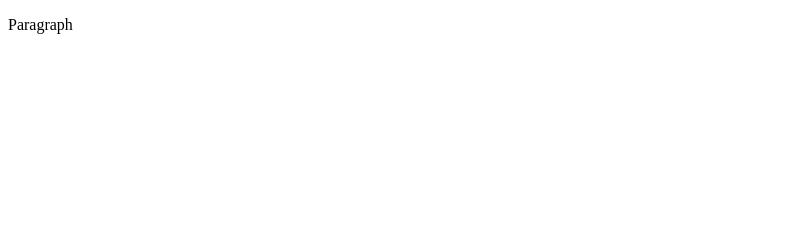
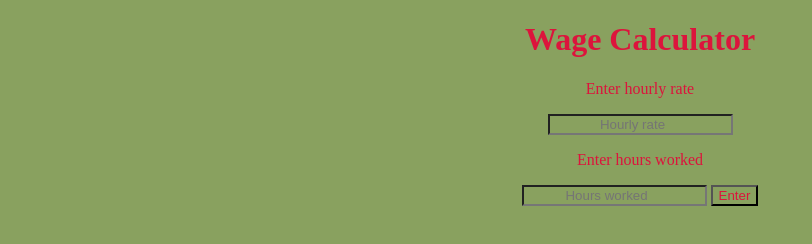
Before and after one commit to ICD2O-Digital-Tech-Denys-B/Unit2-05-HTML-Salary, a plain HTML site: page index.html in a window 1280 px wide. Shown: the whole page, without its empty margins (0-812 px from the left). Drawn offline with Linux system fonts and the light colour scheme.

Commit message:
finished

```diff
--- a/css/style.css
+++ b/css/style.css
@@ -2,3 +2,8 @@
 * Created on: Sep 2020
 * This file contains the CSS for index.html
 */
+* {
+    text-align: center;
+    background-color:rgb(137, 161, 95);
+    color: crimson;
+}
--- a/index.html
+++ b/index.html
@@ -1,9 +1,23 @@
 <!DOCTYPE html>
 <html>
   <head>
-    <title>Title</title>
+    <title>WageCalc</title>
+    <link rel="apple-touch-icon" sizes="180x180" href="./favicon/apple-touch-icon.png">
+    <link rel="icon" type="image/png" sizes="32x32" href="./favicon/favicon-32x32.png">
+    <link rel="icon" type="image/png" sizes="16x16" href="./favicon/favicon-16x16.png">
+    <link rel="manifest" href="./favicon/site.webmanifest">
+    <script src="js/script.js"></script>
+    <link rel="stylesheet" href="css/style.css"
   </head>
   <body>
-    <p>Paragraph</p>
+    <h1>Wage Calculator</h1>
+    <p>Enter hourly rate</p>
+    <input id="rate" type="number" value="" placeholder="Hourly rate">
+    <p>Enter hours worked</p>
+    <input id="hours" type="number" value="" placeholder="Hours worked">
+    <button onclick="calcWage()">Enter</button>
+    <p id="answerNoTax"></p>
+    <p id="answerTax"></p>
+    <p id="answerPostTax"></p>
   </body>
 </html>
--- a/js/script.js
+++ b/js/script.js
@@ -3,3 +3,13 @@
 // Created by: Mr. Coxall
 // Created on: Sep 2020
 // This file contains the JS functions for index.html
+function calcWage() {
+    let rates = parseFloat(document.getElementById("rate").value);
+    let hour = parseFloat(document.getElementById("hours").value);
+    resultNoTax = rates * hour
+    resultTax = resultNoTax * 0.2005
+    resultPostTax = resultNoTax - resultTax
+    document.getElementById("answerNoTax").innerHTML = "Pay without tax:" + "$" + resultNoTax.toFixed(2);
+    document.getElementById("answerTax").innerHTML = "Tax price:" + "$" + resultTax.toFixed(2);
+    document.getElementById("answerPostTax").innerHTML = "Pay after tax:" + "$"+resultPostTax.toFixed(2);
+}
```
Also changed, not shown: favicon/android-chrome-192x192.png (added), favicon/android-chrome-512x512.png (added), favicon/apple-touch-icon.png (added), favicon/favicon-16x16.png (added), favicon/favicon-32x32.png (added), favicon/favicon.ico (added), favicon/site.webmanifest (added).
